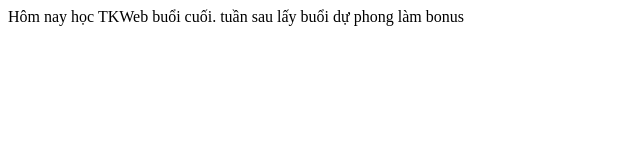
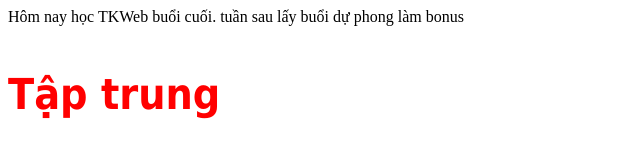
Before and after one commit to trannhutthien/TH_TKWeb, a plain HTML site: page index.html in a window 1280 px wide. Shown: the whole page, without its empty margins (0-640 px from the left). Drawn offline with Linux system fonts and the light colour scheme.

Commit message:
cap nhat moi thay doi cua nhutthien

```diff
--- a/index.html
+++ b/index.html
@@ -4,8 +4,10 @@
     <meta charset="UTF-8">
     <meta name="viewport" content="width=device-width, initial-scale=1.0">
     <title>Học sử dụng github</title>
+    <link rel="stylesheet" href="./style.css">
 </head>
 <body>
     Hôm nay học TKWeb buổi cuối. tuần sau lấy buổi dự phong làm bonus
+    <p id="p1">Tập trung </p>
 </body>
 </html>
--- /dev/null
+++ b/style.css
@@ -0,0 +1,6 @@
+#p1{
+    color:red;
+    font-size: 32pt;
+    font-family: tahoma;
+    font-weight: bold;
+}
```
